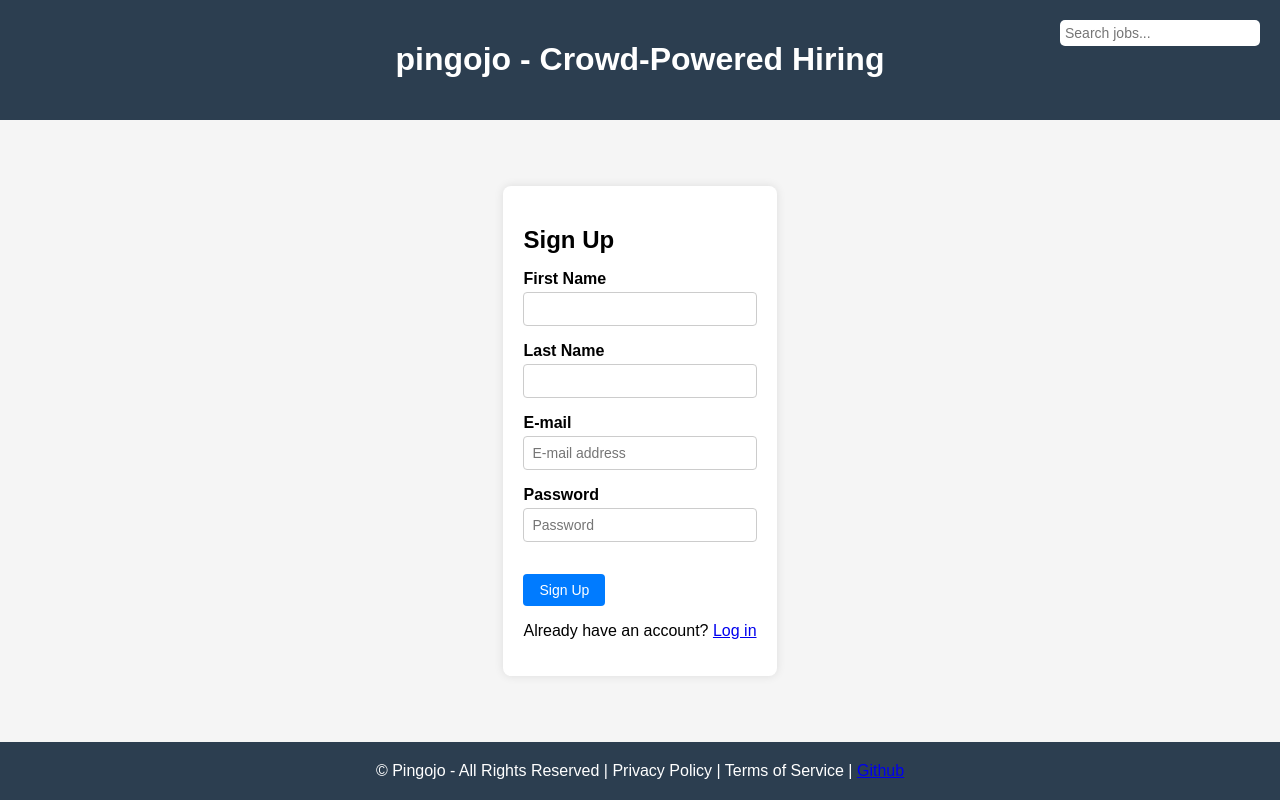
After one commit to pingojo/website, a Django app: template website/templates/account/signup.html in a window 1280 px wide. The commit adds this page. Run offline with Django 3.2, Linux system fonts and the light colour scheme; the template is opened without the code that fills it: values that come from a table or form of the project are taken from there, others are empty; some libraries are stand-ins or nearby versions.

Commit message:
adding login and signup and email / signal

```diff
--- /dev/null
+++ b/website/forms.py
@@ -0,0 +1,18 @@
+from django import forms
+from allauth.account.forms import SignupForm
+
+class CustomSignupForm(SignupForm):
+    first_name = forms.CharField(max_length=30, label='First Name')
+    last_name = forms.CharField(max_length=30, label='Last Name')
+
+    def __init__(self, *args, **kwargs):
+        super(CustomSignupForm, self).__init__(*args, **kwargs)
+        del self.fields['username']
+        del self.fields['password2']
+
+    def save(self, request):
+        user = super(CustomSignupForm, self).save(request)
+        user.first_name = self.cleaned_data['first_name']
+        user.last_name = self.cleaned_data['last_name']
+        user.save()
+        return user
--- a/website/static/css/style.css
+++ b/website/static/css/style.css
@@ -259,3 +259,77 @@ text-align: center;
     0% { transform: translateX(var(--startPosition)); }
     100% { transform: translateX(var(--endPosition)); }
   }
+
+/* Centered form */
+.centered-form {
+    display: flex;
+    justify-content: center;
+    align-items: center;
+    flex-grow: 1;
+}
+
+/* Form styles */
+form {
+    background-color: white;
+    padding: 20px;
+    border-radius: 8px;
+    box-shadow: 0 0 10px rgba(0, 0, 0, 0.1);
+    max-width: 100%; /* Increase the max-width */
+    width: 100%;
+    margin: 0 auto;
+}
+
+/* Checkbox container */
+.checkbox-container {
+    display: flex;
+    align-items: center;
+    margin-bottom: 1rem;
+}
+
+/* Checkbox label */
+.checkbox-label {
+    margin-left: 0.5rem;
+    font-size: 14px;
+}
+
+input[type=checkbox] {
+    vertical-align: middle;
+    margin-top: -2px;
+}
+
+
+h2 {
+    margin-bottom: 1rem;
+}
+
+label {
+    display: block;
+    font-weight: bold;
+    margin-bottom: 0.25rem;
+}
+
+input {
+    display: block;
+    width: 100%;
+    padding: 8px;
+    margin-bottom: 1rem;
+    border: 1px solid #ccc;
+    border-radius: 4px;
+    font-size: 14px;
+}
+
+button {
+    display: inline-block;
+    background-color: #007bff;
+    color: white;
+    padding: 8px 16px;
+    border-radius: 4px;
+    border: none;
+    cursor: pointer;
+    font-size: 14px;
+    margin-top: 1rem;
+}
+
+button:hover {
+    background-color: #0056b3;
+}
--- /dev/null
+++ b/website/templates/account/signup.html
@@ -0,0 +1,30 @@
+{% extends "base.html" %}
+
+{% block content %}
+<div class="main-content centered-form">
+    <div class="container">
+        <div class="form-container">
+            <form method="post">
+                <h2>Sign Up</h2>
+                {% csrf_token %}
+                <label for="{{ form.first_name.auto_id }}">{{ form.first_name.label }}</label>
+                {{ form.first_name }}
+
+                <label for="{{ form.last_name.auto_id }}">{{ form.last_name.label }}</label>
+                {{ form.last_name }}
+
+                <label for="{{ form.email.auto_id }}">{{ form.email.label }}</label>
+                {{ form.email }}
+
+                <label for="{{ form.password1.auto_id }}">{{ form.password1.label }}</label>
+                {{ form.password1 }}
+
+                <button type="submit">Sign Up</button>
+                <div>
+                    <p>Already have an account? <a href="{% url 'account_login' %}">Log in</a></p>
+                </div>
+            </form>
+        </div>
+    </div>
+</div>
+{% endblock %}
```
Also changed, not shown: pingojo/settings.py (+19 -0 lines), website/apps.py (added, +8 -0 lines), website/management/commands/update_company.py (added, +12 -0 lines), website/signals.py (added, +18 -0 lines), website/templates/account/login.html (added, +27 -0 lines).
